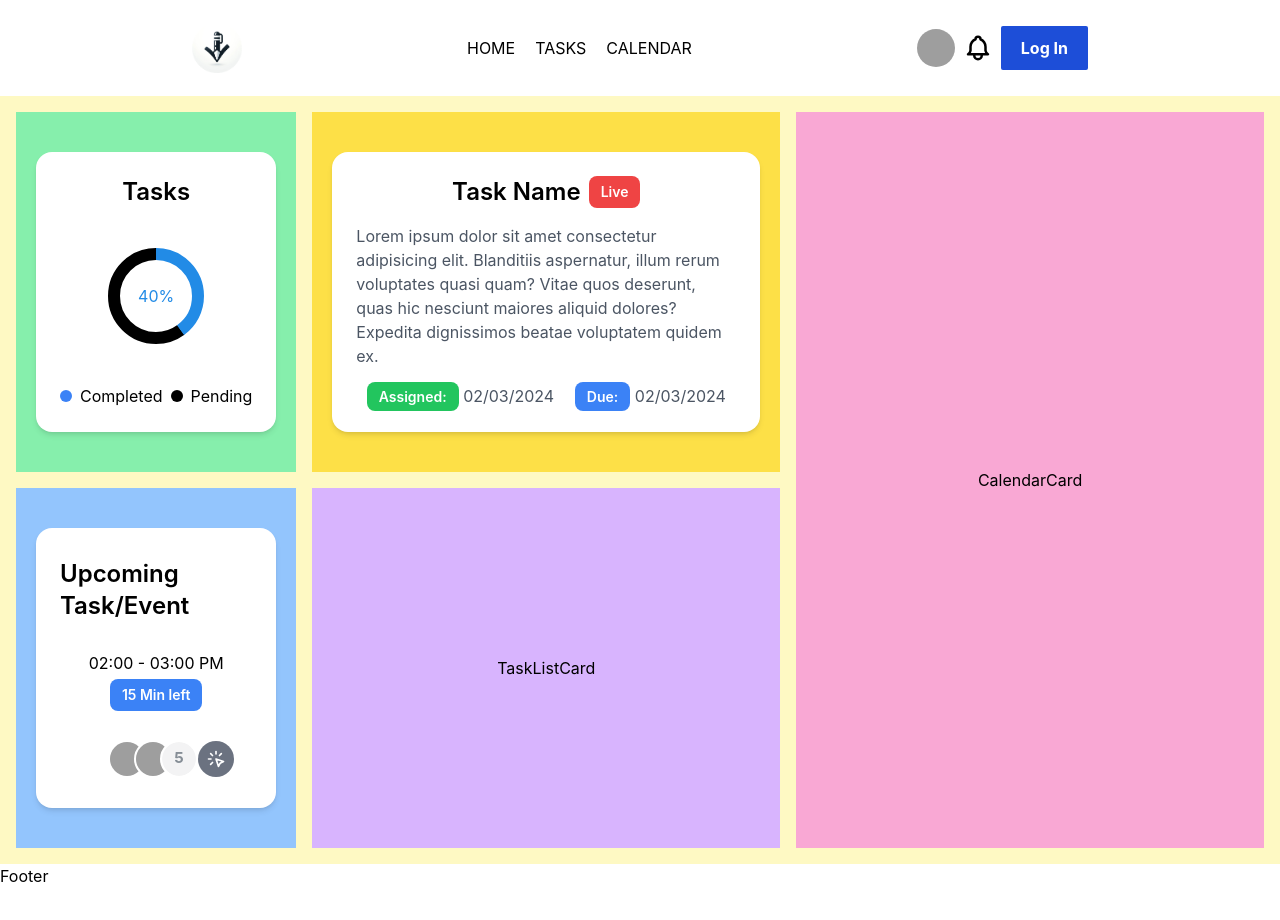
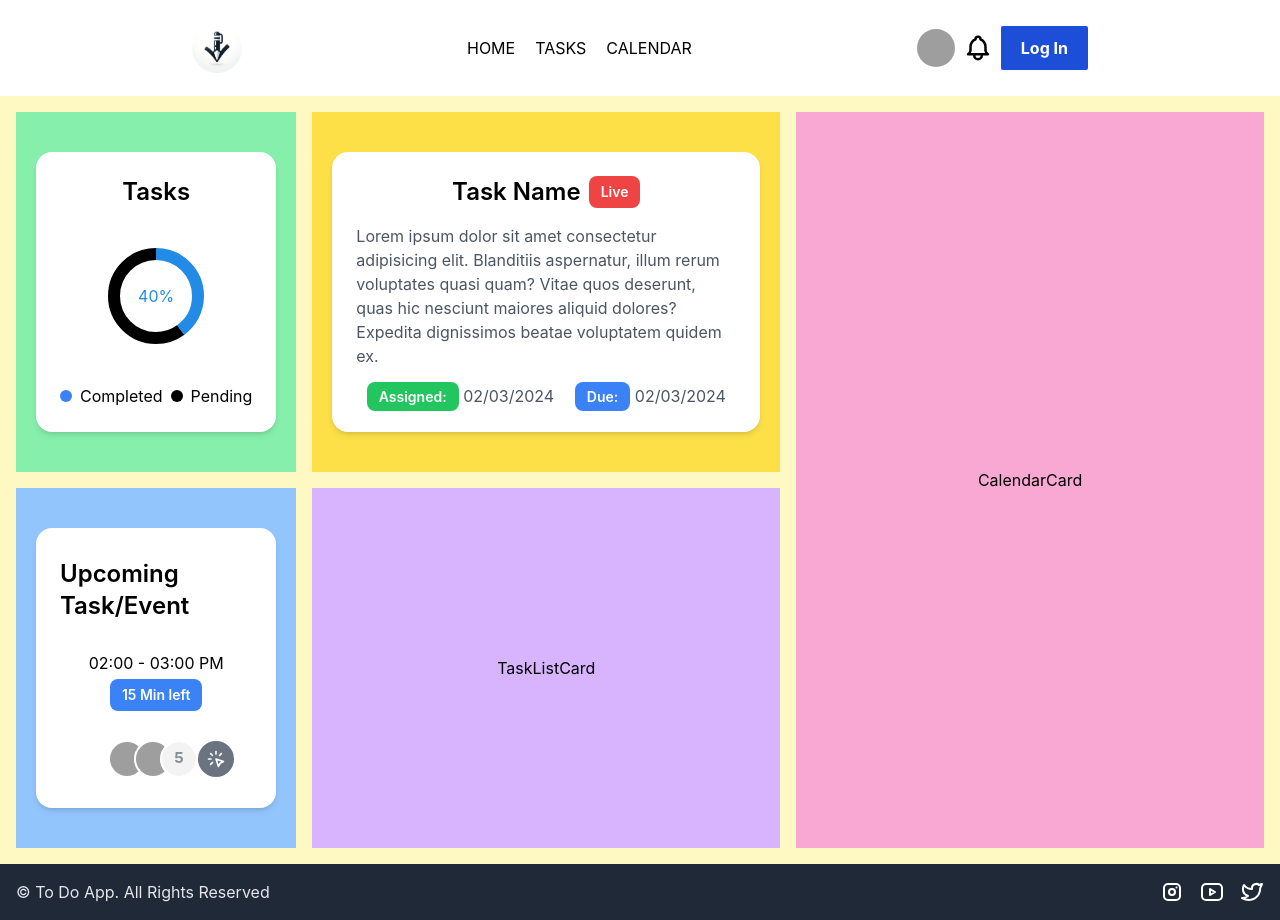
Before and after one commit to brosmar18/todo-app, a React (Vite) app: page / in a window 1280 px wide. Before the commit the page ends 888 px from the top, so only its background shows below. Built offline with nearby package versions, Linux system fonts and the light colour scheme; grey boxes are pictures that could not be loaded.

Commit message:
Footer added

```diff
--- a/src/Components/Footer/index.jsx
+++ b/src/Components/Footer/index.jsx
@@ -3,8 +3,15 @@ import { IconBrandTwitter, IconBrandYoutube, IconBrandInstagram } from '@tabler/
 
 const Footer = () => {
     return (
-        <footer className='w-full'>
-            Footer
+        <footer className='w-full bg-gray-800 text-white p-4'>
+            <div className='flex flex-col justify-center items-center md:justify-between md:flex-row-reverse container mx-auto gap-2'>
+                <div className='flex space-x-4'>
+                    <IconBrandInstagram />
+                    <IconBrandYoutube />
+                    <IconBrandTwitter />
+                </div>
+                <p className='text-gray-200'>&copy; To Do App. All Rights Reserved</p>
+            </div>
         </footer>
     )
 }
```
